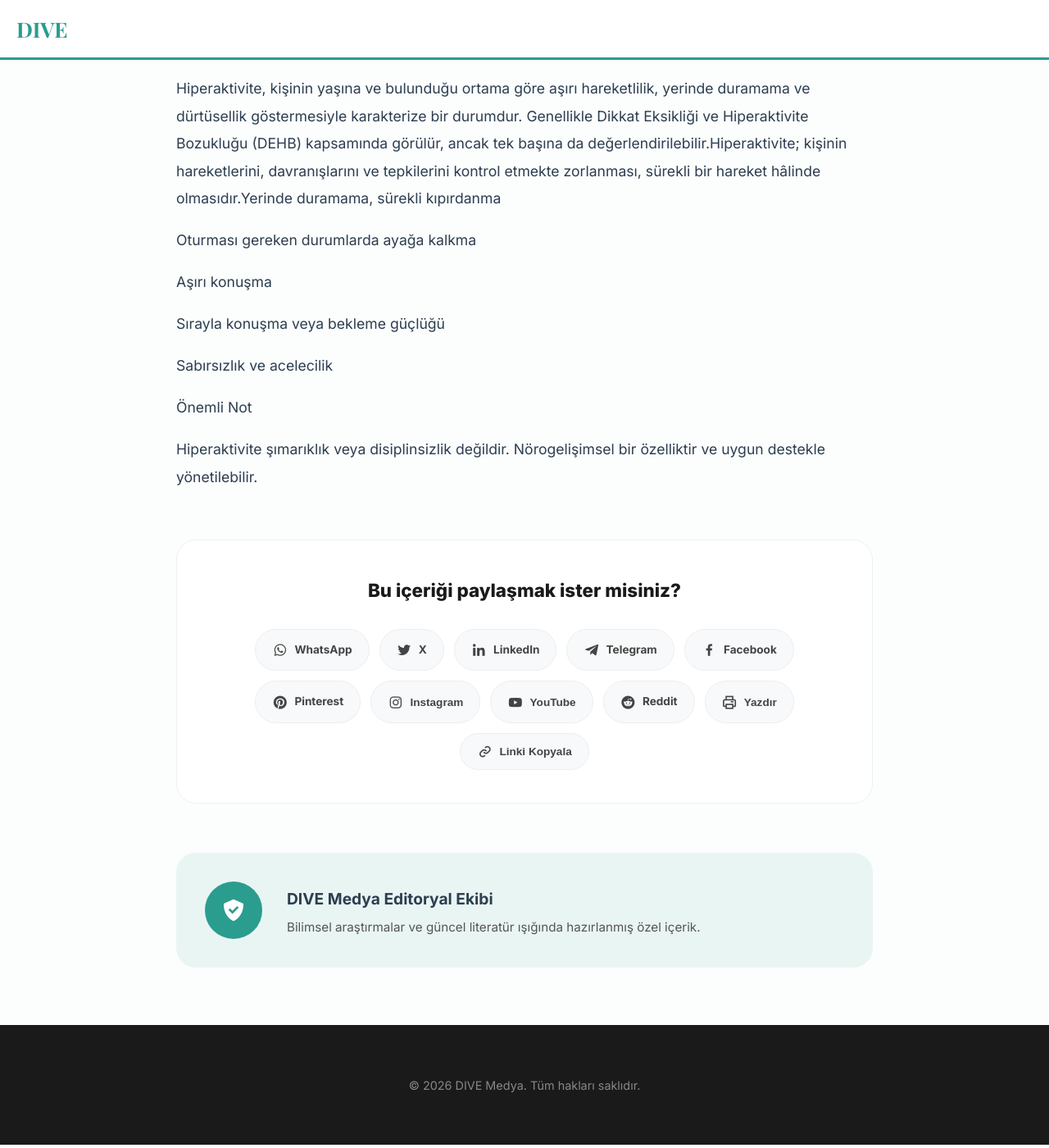
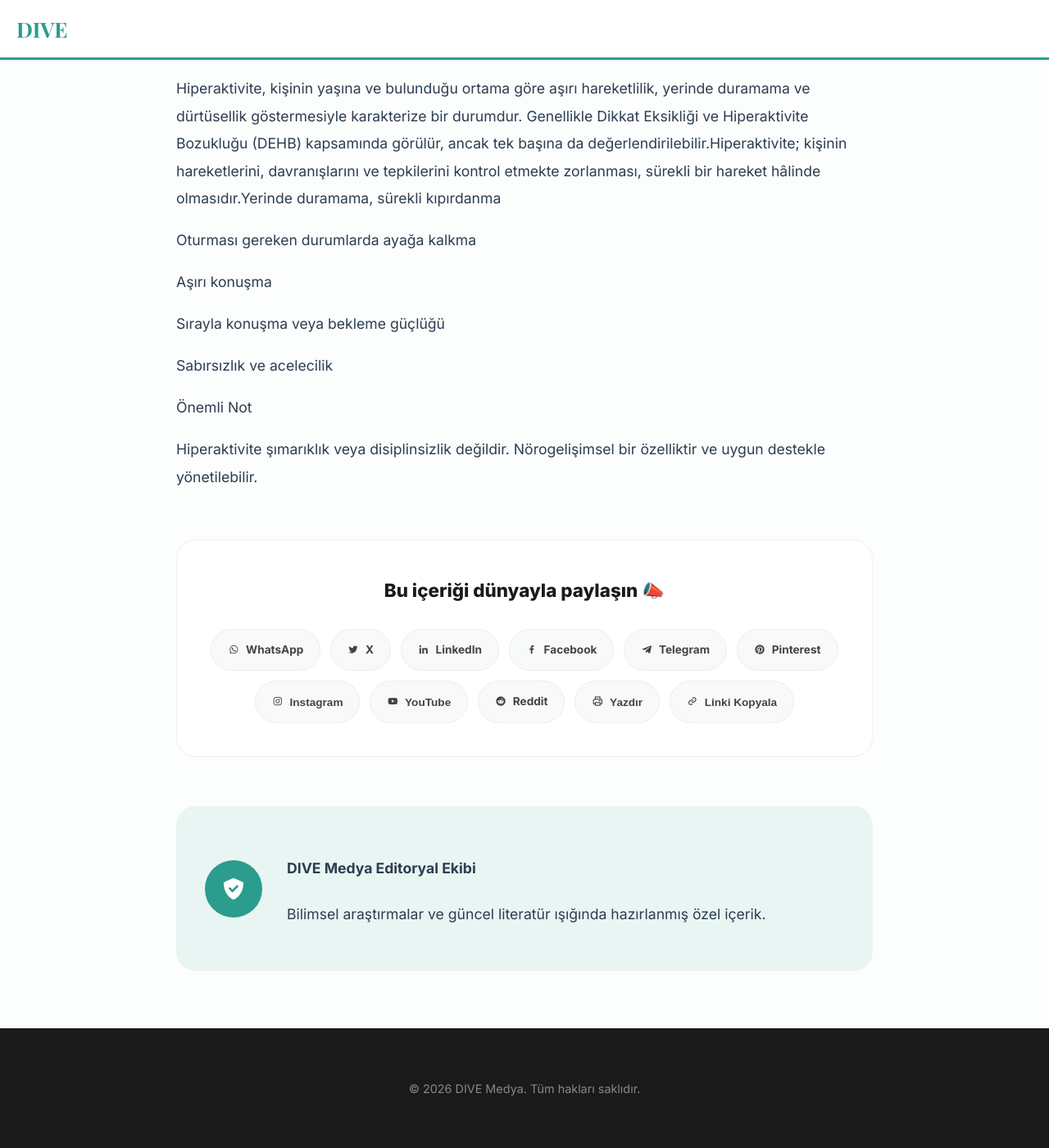
Before and after one commit to EKTHOLDING/dive, a Jekyll site: the page built from _posts/2026-03-22-dehp.md, in a window 1280 px wide and 1400 px high, scrolled down 91 px. Shown: the whole window at 82% size. Built offline with Jekyll 4.4.1, drawn with Linux system fonts in a browser that asks for light colours.

Commit message:
Update default.html

```diff
--- a/_layouts/default.html
+++ b/_layouts/default.html
@@ -3,12 +3,23 @@
 <head>
     <meta charset="UTF-8">
     <meta name="viewport" content="width=device-width, initial-scale=1.0">
+
     <title>{{ page.title }} | DIVE</title>
+    <meta name="description" content="{{ page.description | default: 'Psikoloji ve üretkenlik üzerine derinlemesine içerikler.' }}">
 
     <meta property="og:type" content="article">
+    <meta property="og:url" content="{{ site.url }}{{ page.url }}">
     <meta property="og:title" content="{{ page.title }}">
+    <meta property="og:description" content="{{ page.description | default: 'DIVE Medya - Derinlemesine İçerikler.' }}">
     <meta property="og:image" content="{{ site.url }}{{ page.image }}">
+    <meta property="og:locale" content="tr_TR">
+    <meta property="og:site_name" content="DIVE Medya">
+
     <meta name="twitter:card" content="summary_large_image">
+    <meta name="twitter:url" content="{{ site.url }}{{ page.url }}">
+    <meta name="twitter:title" content="{{ page.title }}">
+    <meta name="twitter:description" content="{{ page.description | default: 'Psikoloji ve üretkenlik üzerine bilimsel içerikler.' }}">
+    <meta name="twitter:image" content="{{ site.url }}{{ page.image }}">
 
     <script async src="https://pagead2.googlesyndication.com/pagead/js/adsbygoogle.js?client=ca-pub-2959792438660398" crossorigin="anonymous"></script>
     <script async src="https://www.googletagmanager.com/gtag/js?id=G-Z8XQWY4Y5W"></script>
@@ -20,36 +31,21 @@
         html { scroll-behavior: smooth; }
         a { text-decoration: none; color: inherit; transition: 0.3s; }
 
-        /* OKUMA İLERLEME ÇUBUĞU */
         .progress-container { position: fixed; top: 70px; left: 0; width: 100%; height: 3px; background: transparent; z-index: 101; }
         .progress-bar { height: 100%; background: var(--primary); width: 0%; transition: width 0.1s ease; }
-
         .header { position: fixed; top: 0; width: 100%; height: 70px; background: rgba(255,255,255,0.95); backdrop-filter: blur(10px); z-index: 100; display: flex; align-items: center; padding: 0 20px; box-shadow: 0 2px 10px rgba(0,0,0,0.03); }
         .brand-container { display: flex; align-items: center; gap: 8px; font-family: 'Playfair Display', serif; font-size: 1.6rem; font-weight: bold; color: var(--primary); }
-
         .main-content { flex: 1; margin-top: 100px; padding: 20px; max-width: 850px; margin-left: auto; margin-right: auto; width: 100%; line-height: 1.9; font-size: 1.1rem; }
-
         .article-meta { display: flex; align-items: center; gap: 20px; margin-bottom: 35px; color: #888; font-size: 0.9rem; text-transform: uppercase; letter-spacing: 1px; }
 
-        /* ELITE SOSYAL PAYLAŞIM ALANI */
         .share-section { margin: 60px 0; padding: 40px; background: #ffffff; border-radius: 24px; border: 1px solid #f0f0f0; text-align: center; }
         .share-title { font-size: 1.4rem; font-weight: 800; margin-bottom: 25px; color: #1a1a1a; }
         .share-grid { display: flex; flex-wrap: wrap; justify-content: center; gap: 12px; }
 
-        .share-btn {
-            display: flex; align-items: center; gap: 8px; padding: 12px 20px; border-radius: 50px;
-            font-size: 0.85rem; font-weight: 700; color: #444; background: #f8f9fa;
-            border: 1px solid #eee; cursor: pointer; transition: all 0.3s cubic-bezier(0.4, 0, 0.2, 1);
-        }
-        .share-btn i { font-size: 1.2rem; }
-        .share-btn:hover { background: var(--primary); color: white; border-color: var(--primary); transform: translateY(-3px); box-shadow: 0 8px 20px rgba(42, 157, 143, 0.2); }
-
-        /* YAZAR KUTUSU - MİNİMALİST */
+        .share-btn { display: flex; align-items: center; gap: 8px; padding: 12px 20px; border-radius: 50px; font-size: 0.85rem; font-weight: 700; color: #444; background: #f8f9fa; border: 1px solid #eee; cursor: pointer; transition: all 0.3s ease; }
+        .share-btn:hover { background: var(--primary); color: white; border-color: var(--primary); transform: translateY(-3px); }
         .author-box { display: flex; align-items: center; gap: 30px; margin: 50px 0; padding: 35px; background: var(--accent); border-radius: 24px; }
         .author-img { width: 70px; height: 70px; border-radius: 50%; background: var(--primary); display: flex; align-items: center; justify-content: center; color: white; font-size: 2rem; }
-        .author-text h4 { margin: 0 0 5px 0; font-size: 1.2rem; }
-        .author-text p { margin: 0; font-size: 0.95rem; color: #555; line-height: 1.5; }
-
         .custom-footer { background: var(--footer-bg); color: #888; padding: 50px 20px; text-align: center; font-size: 0.9rem; }
     </style>
 </head>
@@ -75,17 +71,22 @@
 
         {% if page.date %}
         <div class="share-section">
-            <div class="share-title">Bu içeriği paylaşmak ister misiniz?</div>
+            <div class="share-title">Bu içeriği dünyayla paylaşın 📣</div>
             <div class="share-grid">
-                <a href="https://api.whatsapp.com/send?text={{ page.title | url_encode }}%20{{ site.url }}{{ page.url }}" target="_blank" class="share-btn"><i class='bx bxl-whatsapp'></i> WhatsApp</a>
-                <a href="https://twitter.com/intent/tweet?text={{ page.title | url_encode }}&url={{ site.url }}{{ page.url }}" target="_blank" class="share-btn"><i class='bx bxl-twitter'></i> X</a>
-                <a href="https://www.linkedin.com/sharing/share-offsite/?url={{ site.url }}{{ page.url }}" target="_blank" class="share-btn"><i class='bx bxl-linkedin'></i> LinkedIn</a>
-                <a href="https://t.me/share/url?url={{ site.url }}{{ page.url }}&text={{ page.title | url_encode }}" target="_blank" class="share-btn"><i class='bx bxl-telegram'></i> Telegram</a>
-                <a href="https://www.facebook.com/sharer/sharer.php?u={{ site.url }}{{ page.url }}" target="_blank" class="share-btn"><i class='bx bxl-facebook'></i> Facebook</a>
-                <a href="https://www.pinterest.com/pin/create/button/?url={{ site.url }}{{ page.url }}&media={{ site.url }}{{ page.image }}" target="_blank" class="share-btn"><i class='bx bxl-pinterest'></i> Pinterest</a>
+                <a href="https://api.whatsapp.com/send?text={{ page.title | url_encode }}%0A{{ site.url | url_encode }}{{ page.url | url_encode }}" target="_blank" class="share-btn"><i class='bx bxl-whatsapp'></i> WhatsApp</a>
+
+                <a href="https://twitter.com/intent/tweet?text={{ page.title | url_encode }}&url={{ site.url | url_encode }}{{ page.url | url_encode }}" target="_blank" class="share-btn"><i class='bx bxl-twitter'></i> X</a>
+
+                <a href="https://www.linkedin.com/sharing/share-offsite/?url={{ site.url | url_encode }}{{ page.url | url_encode }}" target="_blank" class="share-btn"><i class='bx bxl-linkedin'></i> LinkedIn</a>
+
+                <a href="https://www.facebook.com/sharer/sharer.php?u={{ site.url | url_encode }}{{ page.url | url_encode }}" target="_blank" class="share-btn"><i class='bx bxl-facebook'></i> Facebook</a>
+
+                <a href="https://t.me/share/url?url={{ site.url | url_encode }}{{ page.url | url_encode }}&text={{ page.title | url_encode }}" target="_blank" class="share-btn"><i class='bx bxl-telegram'></i> Telegram</a>
+
+                <a href="https://www.pinterest.com/pin/create/button/?url={{ site.url | url_encode }}{{ page.url | url_encode }}&media={{ site.url | url_encode }}{{ page.image | url_encode }}&description={{ page.title | url_encode }}" target="_blank" class="share-btn"><i class='bx bxl-pinterest'></i> Pinterest</a>
                 <button onclick="copyAndRedirect('instagram')" class="share-btn"><i class='bx bxl-instagram'></i> Instagram</button>
                 <button onclick="copyAndRedirect('youtube')" class="share-btn"><i class='bx bxl-youtube'></i> YouTube</button>
-                <a href="https://www.reddit.com/submit?url={{ site.url }}{{ page.url }}" target="_blank" class="share-btn"><i class='bx bxl-reddit'></i> Reddit</a>
+                <a href="https://www.reddit.com/submit?url={{ site.url | url_encode }}{{ page.url | url_encode }}&title={{ page.title | url_encode }}" target="_blank" class="share-btn"><i class='bx bxl-reddit'></i> Reddit</a>
                 <button onclick="window.print()" class="share-btn"><i class='bx bx-printer'></i> Yazdır</button>
                 <button onclick="copyLink()" class="share-btn" id="copyBtn"><i class='bx bx-link'></i> Linki Kopyala</button>
             </div>
```
